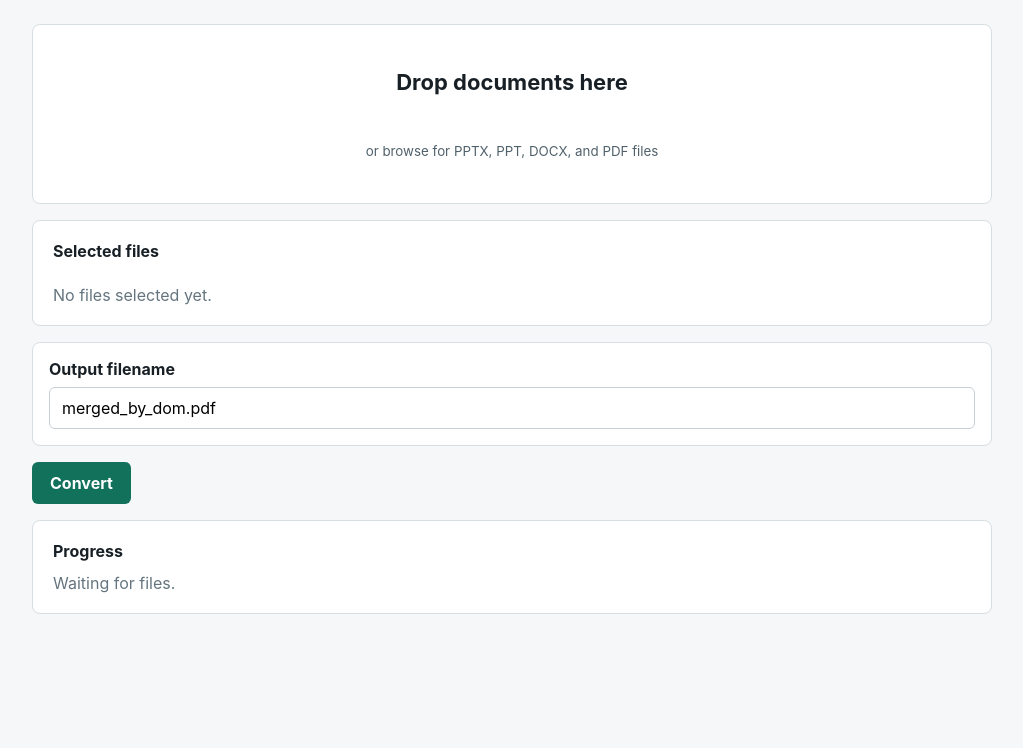
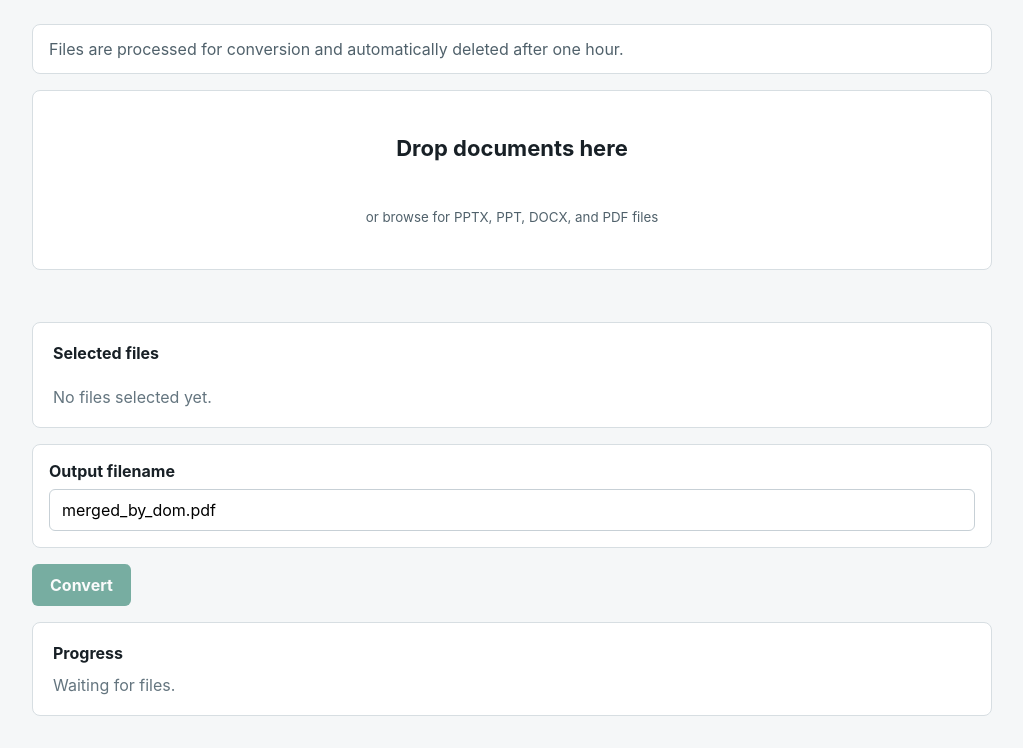
Before and after one commit to domljl/steppdf, a FastAPI app: page / in a window 1280 px wide. Shown: the part 100-848 px from the top of the page, without its empty margins (128-1151 px from the left). Before the commit the page ends 714 px from the top, so only its background shows below. Run offline with FastAPI, Linux system fonts and the light colour scheme.

Commit message:
feat: manage accepted documents

```diff
--- a/app/static/app.js
+++ b/app/static/app.js
@@ -1,27 +1,148 @@
 const input = document.querySelector("#file-input");
 const dropzone = document.querySelector("#dropzone");
 const selectedFiles = document.querySelector("#selected-files");
+const form = document.querySelector("#conversion-form");
+const fileMessage = document.querySelector("#file-message");
+const mergeOrderInput = document.querySelector("#merge-order");
+const convertButton = document.querySelector("#convert-button");
+const acceptedExtensions = new Set(["pptx", "ppt", "docx", "pdf"]);
+const maxFiles = Number(form.dataset.maxFiles);
+const maxTotalBytes = Number(form.dataset.maxTotalBytes);
+let chosenFiles = [];
+let nextFileId = 1;
 
-function renderFiles(files) {
+function extensionFor(file) {
+  return file.name.split(".").pop().toLowerCase();
+}
+
+function showMessage(message) {
+  fileMessage.textContent = message;
+}
+
+function syncFileInput() {
+  const transfer = new DataTransfer();
+  for (const entry of chosenFiles) {
+    transfer.items.add(entry.file);
+  }
+  input.files = transfer.files;
+}
+
+function syncMergeOrder() {
+  mergeOrderInput.value = JSON.stringify(chosenFiles.map((entry) => entry.file.name));
+  convertButton.disabled = chosenFiles.length === 0;
+}
+
+function validateFiles(files) {
+  const nextFiles = [...chosenFiles, ...files];
+
+  if (nextFiles.length > maxFiles) {
+    return "You can add up to 50 files.";
+  }
+
+  const unsupportedFile = files.find((file) => !acceptedExtensions.has(extensionFor(file)));
+  if (unsupportedFile) {
+    return `Unsupported file type: ${unsupportedFile.name}`;
+  }
+
+  const totalBytes = nextFiles.reduce((total, entry) => total + (entry.file?.size ?? entry.size), 0);
+  if (totalBytes > maxTotalBytes) {
+    return "Total input must be 1 GB or less.";
+  }
+
+  return "";
+}
+
+function renderFiles() {
   selectedFiles.replaceChildren();
 
-  if (files.length === 0) {
+  if (chosenFiles.length === 0) {
     const item = document.createElement("li");
     item.className = "empty-list";
     item.textContent = "No files selected yet.";
     selectedFiles.append(item);
+    syncMergeOrder();
     return;
   }
 
-  for (const file of files) {
+  for (const [index, entry] of chosenFiles.entries()) {
     const item = document.createElement("li");
-    item.textContent = file.name;
+    item.draggable = true;
+    item.dataset.fileId = entry.id;
+
+    const name = document.createElement("span");
+    name.textContent = entry.file.name;
+    item.append(name);
+
+    const up = document.createElement("button");
+    up.type = "button";
+    up.textContent = "Up";
+    up.disabled = index === 0;
+    up.addEventListener("click", () => moveFile(index, index - 1));
+    item.append(up);
+
+    const down = document.createElement("button");
+    down.type = "button";
+    down.textContent = "Down";
+    down.disabled = index === chosenFiles.length - 1;
+    down.addEventListener("click", () => moveFile(index, index + 1));
+    item.append(down);
+
+    const remove = document.createElement("button");
+    remove.type = "button";
+    remove.textContent = "Remove";
+    remove.addEventListener("click", () => removeFile(entry.id));
+    item.append(remove);
+
+    item.addEventListener("dragstart", (event) => {
+      event.dataTransfer.setData("text/plain", String(index));
+    });
+    item.addEventListener("dragover", (event) => event.preventDefault());
+    item.addEventListener("drop", (event) => {
+      event.preventDefault();
+      moveFile(Number(event.dataTransfer.getData("text/plain")), index);
+    });
+
     selectedFiles.append(item);
   }
+
+  syncMergeOrder();
+}
+
+function addFiles(files) {
+  const message = validateFiles(files);
+  if (message) {
+    showMessage(message);
+    return;
+  }
+
+  chosenFiles = [
+    ...chosenFiles,
+    ...files.map((file) => ({ id: nextFileId++, file })),
+  ];
+  showMessage("");
+  syncFileInput();
+  renderFiles();
+}
+
+function removeFile(fileId) {
+  chosenFiles = chosenFiles.filter((entry) => entry.id !== fileId);
+  syncFileInput();
+  renderFiles();
+}
+
+function moveFile(fromIndex, toIndex) {
+  if (toIndex < 0 || toIndex >= chosenFiles.length || fromIndex === toIndex) {
+    return;
+  }
+
+  const [entry] = chosenFiles.splice(fromIndex, 1);
+  chosenFiles.splice(toIndex, 0, entry);
+  syncFileInput();
+  renderFiles();
 }
 
 input.addEventListener("change", () => {
-  renderFiles([...input.files]);
+  addFiles([...input.files]);
 });
 
 dropzone.addEventListener("dragover", (event) => {
@@ -30,6 +151,5 @@ dropzone.addEventListener("dragover", (event) => {
 
 dropzone.addEventListener("drop", (event) => {
   event.preventDefault();
-  input.files = event.dataTransfer.files;
-  renderFiles([...input.files]);
+  addFiles([...event.dataTransfer.files]);
 });
--- a/app/static/styles.css
+++ b/app/static/styles.css
@@ -50,10 +50,16 @@ h1 {
 
 .dropzone,
 .panel,
-.field {
+.field,
+.notice {
   border: 1px solid #d7dee2;
   border-radius: 8px;
   background: #fff;
+}
+
+.notice {
+  padding: 14px 16px;
+  color: #50616b;
 }
 
 .dropzone {
@@ -106,10 +112,29 @@ h1 {
 }
 
 .file-list li:not(.empty-list) {
+  display: grid;
+  grid-template-columns: 1fr auto auto auto;
+  gap: 8px;
+  align-items: center;
   border: 1px solid #d7dee2;
   border-radius: 6px;
   padding: 10px 12px;
   background: #f8fafb;
+}
+
+.file-list li[draggable="true"] {
+  cursor: grab;
+}
+
+.file-list button {
+  padding: 6px 9px;
+  background: #e9eef1;
+  color: #182026;
+}
+
+.message {
+  min-height: 20px;
+  color: #9c2f24;
 }
 
 .field {
@@ -138,6 +163,11 @@ button {
   cursor: pointer;
 }
 
+button:disabled {
+  cursor: not-allowed;
+  opacity: 0.55;
+}
+
 @media (max-width: 640px) {
   .page {
     padding: 20px;
--- a/app/templates/index.html
+++ b/app/templates/index.html
@@ -17,18 +17,22 @@
           </div>
         </header>
 
-        <form class="workspace">
+        <form class="workspace" id="conversion-form" data-max-files="50" data-max-total-bytes="1073741824">
+          <p class="notice">Files are processed for conversion and automatically deleted after one hour.</p>
+
           <label class="dropzone" id="dropzone">
             <input id="file-input" type="file" multiple accept=".pptx,.ppt,.docx,.pdf">
             <span>Drop documents here</span>
             <small>or browse for PPTX, PPT, DOCX, and PDF files</small>
           </label>
+          <div class="message" id="file-message" role="status" aria-live="polite"></div>
 
           <section class="panel" aria-labelledby="selected-files-heading">
             <h2 id="selected-files-heading">Selected files</h2>
             <ol class="file-list" id="selected-files">
               <li class="empty-list">No files selected yet.</li>
             </ol>
+            <input id="merge-order" name="merge_order" type="hidden" value="[]">
           </section>
 
           <label class="field">
@@ -36,7 +40,7 @@
             <input name="output_filename" value="{{ default_filename }}">
           </label>
 
-          <button type="button">Convert</button>
+          <button id="convert-button" type="button" disabled>Convert</button>
 
           <section class="panel" aria-labelledby="progress-heading">
             <h2 id="progress-heading">Progress</h2>
```
